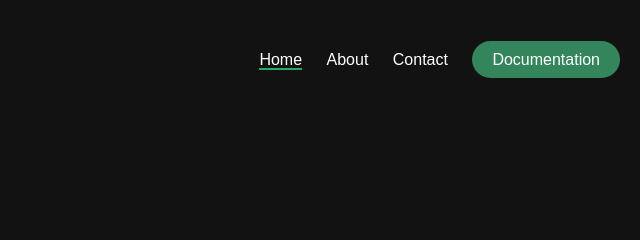
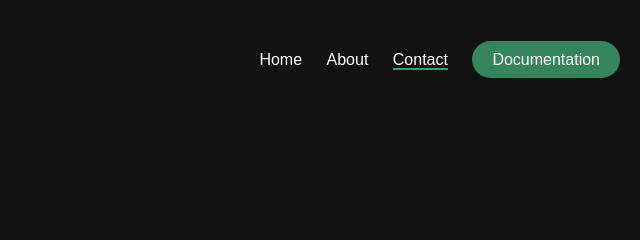
Before and after one commit to trojanz07/Digital-Future, a plain HTML site: page contact/index.html in a window 1280 px wide. Shown: the top 240 px of the page, 640-1280 px from the left. Drawn offline with Linux system fonts and the light colour scheme.

Commit message:
Update index.html

```diff
--- a/contact/index.html
+++ b/contact/index.html
@@ -20,9 +20,9 @@
     <label for="menuToggle" class="menu-icon">&#9776;</label>
     <nav>
       <ul>
-        <li><a href="/Digital-Future" class="active">Home</a></li>
+        <li><a href="/Digital-Future">Home</a></li>
         <li><a href="/Digital-Future/about">About</a></li>
-        <li><a href="/Digital-Future/contact">Contact</a></li>
+        <li><a href="/Digital-Future/contact" class="active">Contact</a></li>
         <li><a href="/Digital-Future/documentation" id="documentation">Documentation</a></li>
       </ul>
     </nav>
```
